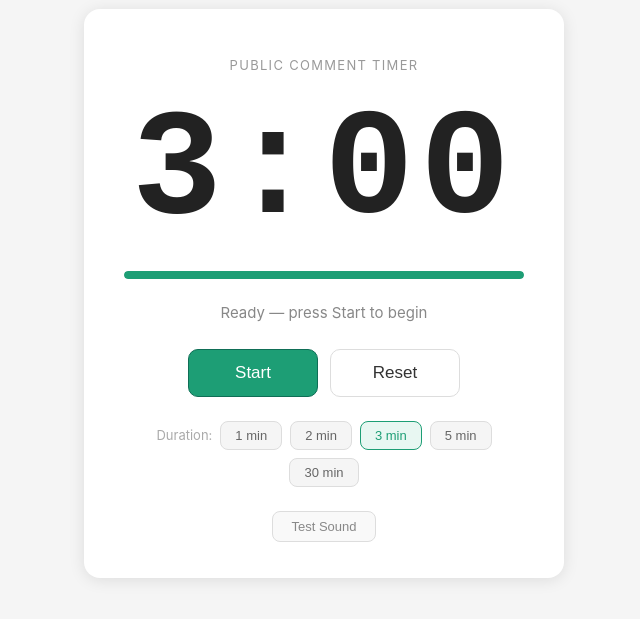
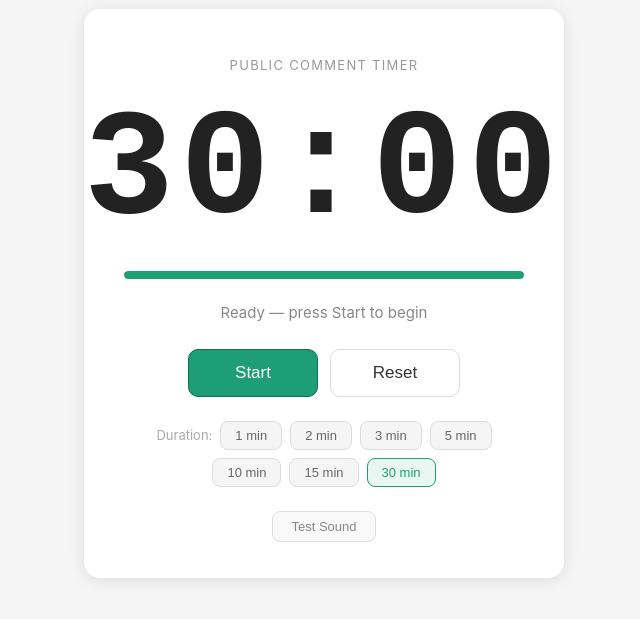
Before and after one commit to Nox1894SPL/commission-timer, a plain HTML site: page timer_standalone.html in a window 1280 px wide. Shown: the part 107-726 px from the top of the page, without its empty margins (316-956 px from the left). Drawn offline with Linux system fonts and the light colour scheme.

Commit message:
Update timer_standalone.html
add more durations

```diff
--- a/timer_standalone.html
+++ b/timer_standalone.html
@@ -120,7 +120,7 @@
 <body>
 <div class="card">
   <div class="label">Public Comment Timer</div>
-  <div id="timer-display">3:00</div>
+  <div id="timer-display">30:00</div>
   <div id="progress-wrap"><div id="progress-bar"></div></div>
   <div id="status">Ready — press Start to begin</div>
   <div class="controls">
@@ -131,27 +131,28 @@
     <span class="preset-label">Duration:</span>
     <button class="pbtn" id="p1" onclick="setDuration(1,'p1')">1 min</button>
     <button class="pbtn" id="p2" onclick="setDuration(2,'p2')">2 min</button>
-    <button class="pbtn active" id="p3" onclick="setDuration(3,'p3')">3 min</button>
+    <button class="pbtn" id="p3" onclick="setDuration(3,'p3')">3 min</button>
     <button class="pbtn" id="p5" onclick="setDuration(5,'p5')">5 min</button>
-    <button class="pbtn" id="p30" onclick="setDuration(30,'p30')">30 min</button>
+    <button class="pbtn" id="p10" onclick="setDuration(10,'p10')">10 min</button>
+    <button class="pbtn" id="p15" onclick="setDuration(15,'p15')">15 min</button>
+    <button class="pbtn active" id="p30" onclick="setDuration(30,'p30')">30 min</button>
   </div>
   <button class="test-btn" onclick="playBeep()">Test Sound</button>
 </div>
 
 <script>
-  var totalSeconds = 180;
-  var remaining = 180;
+  var totalSeconds = 1800;
+  var remaining = 1800;
   var interval = null;
   var running = false;
   var audioCtx = null;
+  var beepLoop = null;
 
   function getCtx() {
     if (!audioCtx) audioCtx = new (window.AudioContext || window.webkitAudioContext)();
     if (audioCtx.state === 'suspended') audioCtx.resume();
     return audioCtx;
   }
-
-  var beepLoop = null;
 
   function playBeep() {
     var ctx = getCtx();
@@ -255,6 +256,7 @@
     totalSeconds = mins * 60;
     remaining = totalSeconds;
     clearInterval(interval); interval = null; running = false;
+    stopBeepLoop();
     display.style.color = '#222';
     display.classList.remove('flash');
     bar.style.background = '#1D9E75';
```
